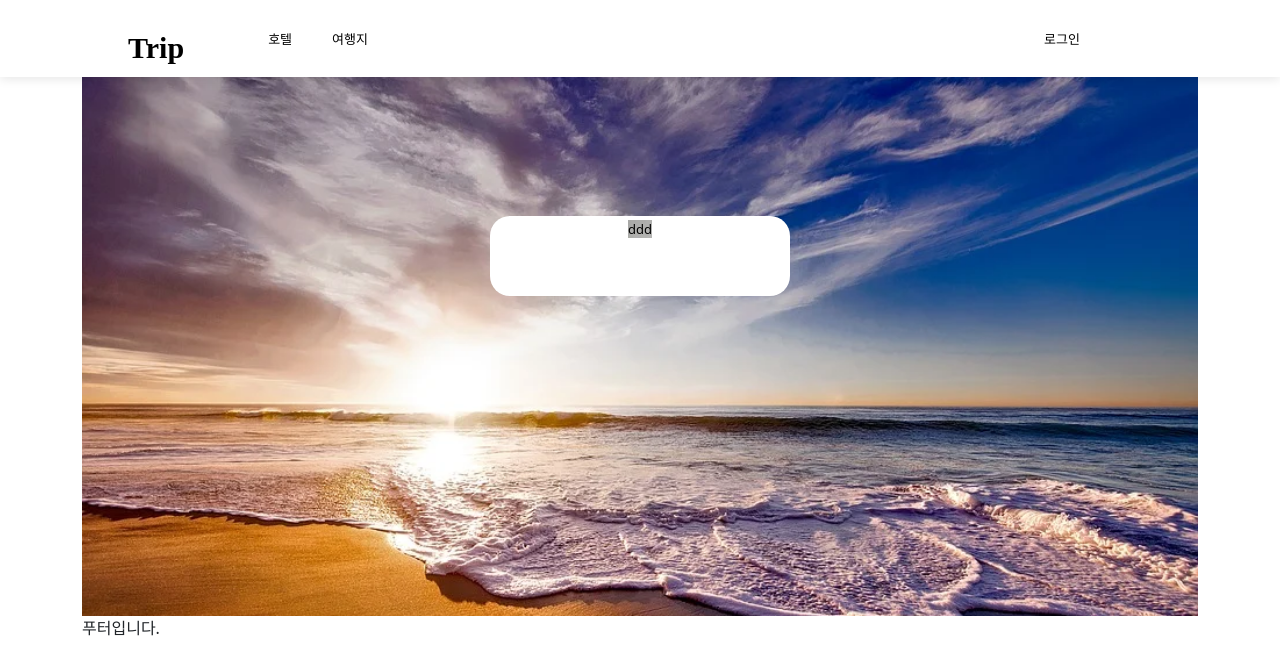
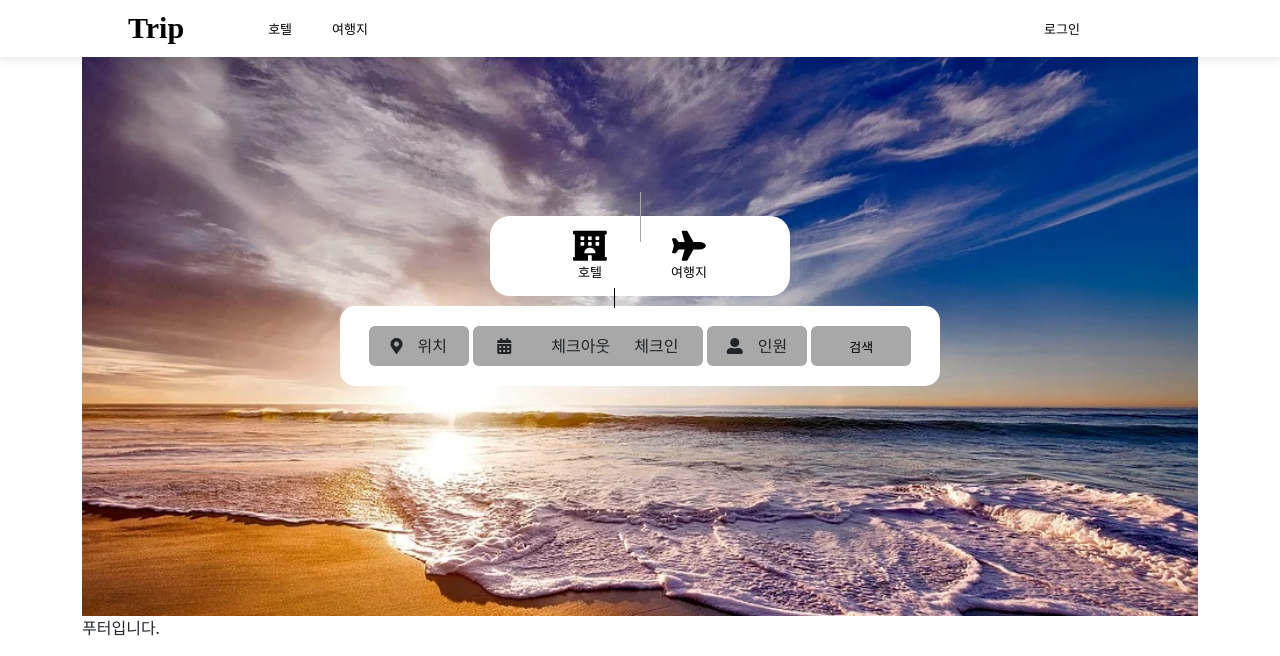
Before and after one commit to seoyeonson/Trip, a Django app: page /main/ in a window 1280 px wide. Shown: the top 656 px of the page. Run offline with Django 3.2, Linux system fonts and the light colour scheme; some libraries are stand-ins or nearby versions.

Commit message:
이광우#3.28/15:55
main.html / 메인 검색, 호텔 검색창 여행지 검색창

```diff
--- a/SLHJ/templates/base.html
+++ b/SLHJ/templates/base.html
@@ -7,6 +7,10 @@
     <meta name="viewport" content="width=device-width, initial-scale=1">
     <link href="{% static 'bs/css/bootstrap.min.css' %}" rel="stylesheet">
     <link href="{% static 'bs/css/css.css' %}" rel="stylesheet">
+    <link
+        rel="stylesheet"
+        href="https://cdnjs.cloudflare.com/ajax/libs/font-awesome/5.8.2/css/all.min.css"
+    />
     <script src="{% static 'bs/js/bootstrap.bundle.min.js' %}"></script>
     <script src="https://ajax.googleapis.com/ajax/libs/jquery/3.6.0/jquery.min.js"></script>
     <script src="{% static 'bs/js/js.js' %}"></script>
--- a/SLHJ/templates/main.html
+++ b/SLHJ/templates/main.html
@@ -29,9 +29,38 @@
         <div class="main_image"> <!-- 메인 이미지 -->
             <div class="main_search"> <!-- 메인 검색 -->
                 <div class="menu_select">
-                    <div>
-                        <a href="#"><span class="hotel_icon">ddd</span></a>
-                    </div>
+                    <ul class="menu_icon">
+                        <ul>
+                            <a href="#" onclick="search_hotel()">
+                                <li><i class="fas fa-hotel" style="font-size: 30px;"></i></li>
+                                <li>호텔</li>
+                            </a>
+                        </ul>
+                        <ul class="slash">
+                            <a href="#" onclick="search_vacation()">
+                                <li><i class="fas fas fa-plane" style="font-size: 30px;"></i></li>
+                                <li>여행지</li>
+                            </a>
+                        </ul>
+                    </ul>
+                </div>
+                <div class="hotel_search" id="hotel_search"> <!-- 호텔 검색창 -->
+                    <ul>
+                        <li><i class="fas fa-map-marker-alt" class="map"></i>위치</li>
+                        <ul>
+                            <li class="chk_date"><i class="fas fa-calendar-alt"></i>체크아웃</li>
+                            <li class="slash2">체크인</li>
+                        </ul>
+                        <li><i class="fas fa-user-alt"></i>인원</li>
+                        <li><a href="#">검색</a></li>
+                    </ul>
+                </div>
+                <div class="vacation_search" id="vacation_search" style="display: none;"> <!-- 여행지 검색창 -->
+                    <ul>
+                        <li>위치</li>
+                        <li>인원</li>
+                        <li>검색</li>
+                    </ul>
                 </div>
             </div>
         </div>
--- a/static/bs/css/css.css
+++ b/static/bs/css/css.css
@@ -132,7 +132,6 @@ a:hover {
 
 .provision span, a{
     font-size: 13px;
-    padding-top: 20px;
 }
 
 .provision a{
@@ -189,3 +188,131 @@ a:hover {
 }
 
 /* end: reserve */
+
+.menu_icon {
+    list-style:none;
+    padding-top: 15px;
+    padding-left: 10px;
+    padding-right: 10px;
+}
+
+.menu_icon>ul {
+    list-style: none;
+    display: inline-block;
+    padding-left: 10px;
+    padding-right: 10px;
+}
+
+.menu_icon>ul>a>li {
+    padding-left: 20px;
+    padding-right: 20px;
+}
+
+.slash::before {
+    position: absolute;
+    top: calc(24%);
+    left: calc(50%);
+    width: 1px;
+    height: 50px;
+    background-color: #A8A8A8;
+    content: "";
+}
+
+.hotel_search {
+    margin-top: 10px;
+    width: 600px;
+    height: 80px;
+    margin-left: auto;
+    margin-right: auto;
+    background-color: #FFFFFF;
+    padding: 20px;
+    border-radius: 15px;
+}
+
+.hotel_search>ul {
+    list-style: none;
+    padding-left: 0px;
+    padding-right: 0px;
+    margin-bottom: 0px;
+
+}
+
+.hotel_search>ul>li {
+    display: inline-block;
+    width: 100px;
+    height: 40px;
+    background-color: #A8A8A8;
+    line-height: 40px;
+    border-radius: 6px;
+}
+
+.hotel_search>ul>ul {
+    list-style: none;
+    padding-left: 0px;
+    padding-right: 0px;
+    margin-bottom: 0px;
+    display: inline-block;
+    background-color: #A8A8A8;
+    width: 230px;
+    height: 40px;
+    line-height: 40px;
+    border-radius: 6px;
+}
+
+.hotel_search>ul>ul>li {
+    display: inline-block;
+}
+/**/
+.vacation_search {
+    margin-top: 10px;
+    width: 400px;
+    height: 80px;
+    margin-left: auto;
+    margin-right: auto;
+    background-color: #FFFFFF;
+    padding: 20px;
+    border-radius: 15px;
+}
+
+.vacation_search>ul {
+    list-style: none;
+    padding-left: 0px;
+    padding-right: 0px;
+    margin-bottom: 0px;
+
+}
+
+.vacation_search>ul>li {
+    display: inline-block;
+    width: 100px;
+    height: 40px;
+    background-color: #A8A8A8;
+    line-height: 40px;
+    border-radius: 6px;
+}
+
+.fa-map-marker-alt {
+    margin-right:15px;
+}
+
+.fa-calendar-alt {
+    margin-right:40px;
+}
+
+.slash2::before {
+    position: absolute;
+    top: calc(36%);
+    left: calc(48%);
+    width: 1px;
+    height: 20px;
+    background-color: black;
+    content: "";
+}
+
+.chk_date {
+    margin-right: 20px;
+}
+
+.fa-user-alt {
+    margin-right:15px;
+}
--- a/static/bs/js/js.js
+++ b/static/bs/js/js.js
@@ -0,0 +1,9 @@
+function search_hotel() {
+    document.getElementById("hotel_search").style.display ='block';
+    document.getElementById("vacation_search").style.display ='none';
+}
+
+function search_vacation() {
+    document.getElementById("hotel_search").style.display ='none';
+    document.getElementById("vacation_search").style.display ='block';
+}
```
